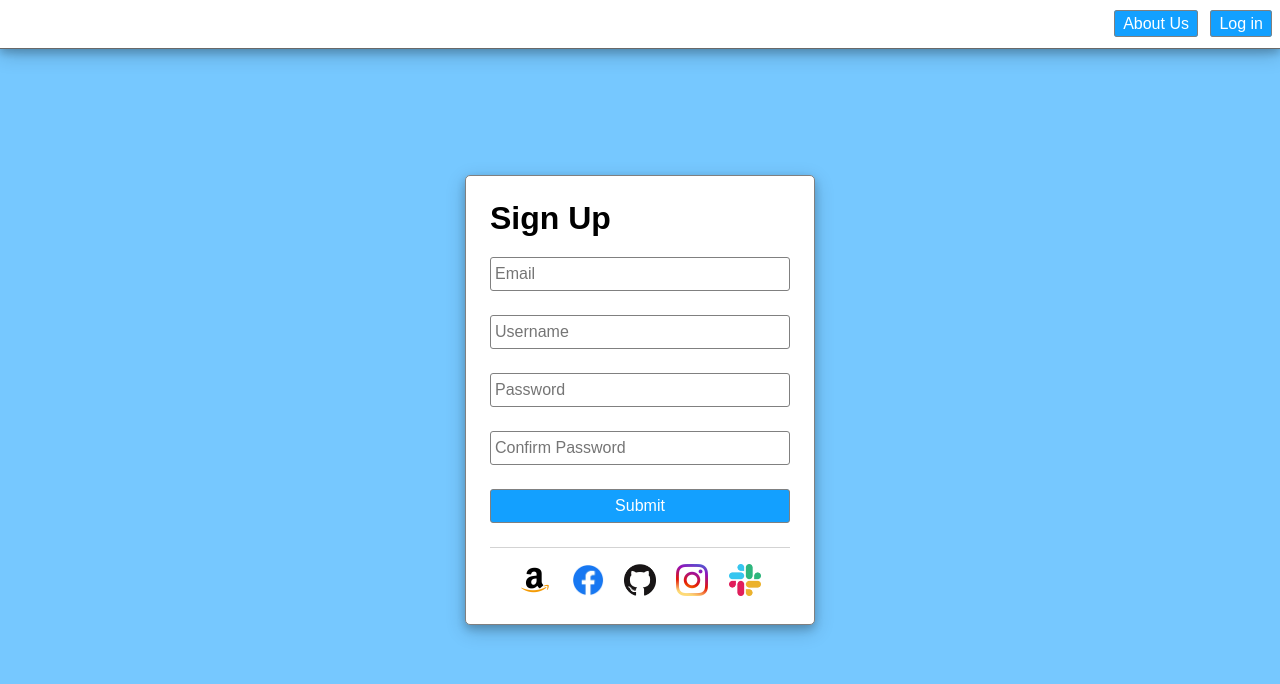
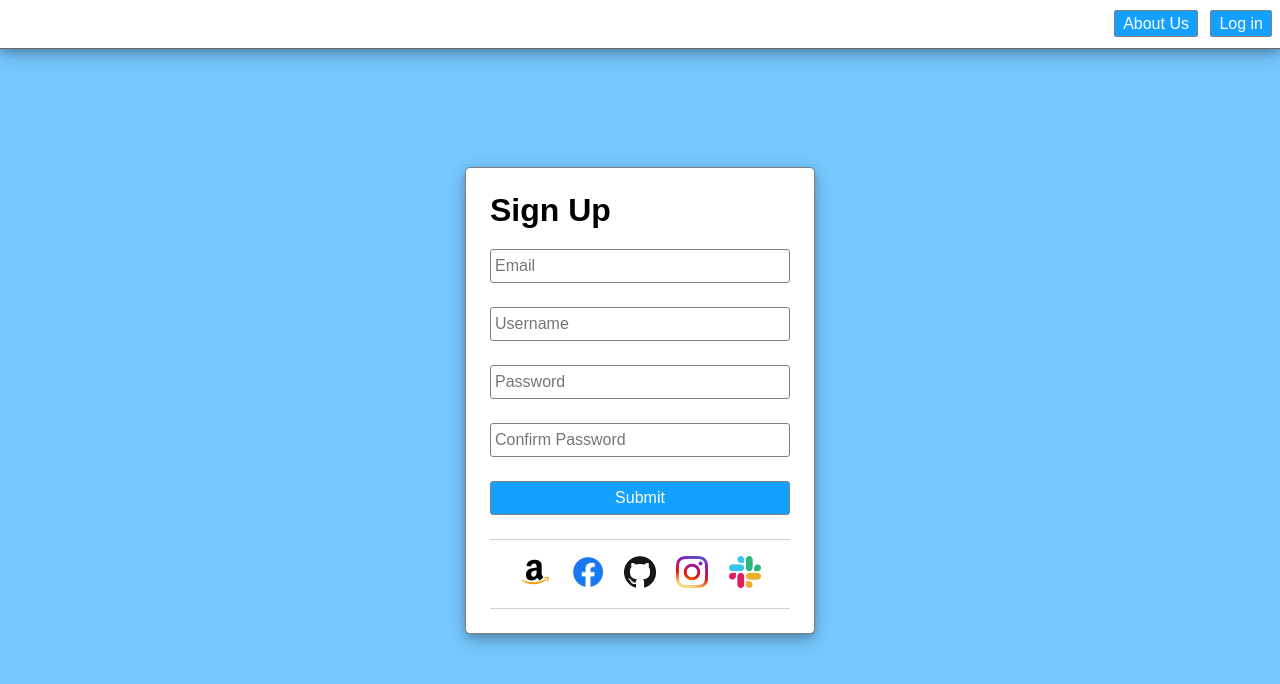
Before and after one commit to Blake-Levy1/staticRegisterPage, a plain HTML site: page index.html in a window 1280 px wide. Drawn offline with Linux system fonts and the light colour scheme.

Commit message:
style changes

```diff
--- a/index.html
+++ b/index.html
@@ -35,11 +35,11 @@
     </form>
 
     <footer>
-      <img src="./assets/amazon.webp" alt="amazon logo" height="32" width="32">
-      <img src="./assets/facebook.webp" alt="facebook logo" height="32" width="32">
-      <img src="./assets/github.webp" alt="github logo" height="32" width="32">
-      <img src="./assets/instagram.webp" alt="instagram logo" height="32" width="32">
-      <img src="./assets/slack.webp" alt="slack logo" height="32" width="32">
+      <a href="https://www.amazon.com/" target="_blank"><img src="./assets/amazon.webp" alt="amazon logo" height="32" width="32"></a>
+      <a href="https://www.facebook.com/" target="_blank"><img src="./assets/facebook.webp" alt="facebook logo" height="32" width="32"></a>
+      <a href="https://github.com/" target="_blank"><img src="./assets/github.webp" alt="github logo" height="32" width="32"></a>
+      <a href="https://www.instagram.com/" target="_blank"><img src="./assets/instagram.webp" alt="instagram logo" height="32" width="32"></a>
+      <a href="https://slack.com/" target="_blank"><img src="./assets/slack.webp" alt="slack logo" height="32" width="32"></a>
     </footer>
   </div>
 </body>
--- a/main.css
+++ b/main.css
@@ -83,7 +83,9 @@ header a:hover, form button:hover {
 footer {
   margin-top: .75rem;
   border-top: solid 1px lightgray;
+  border-bottom: solid 1px lightgray;
   padding-top: 1rem;
+  padding-bottom: 1rem;
   text-align: center;
 }
 
```
